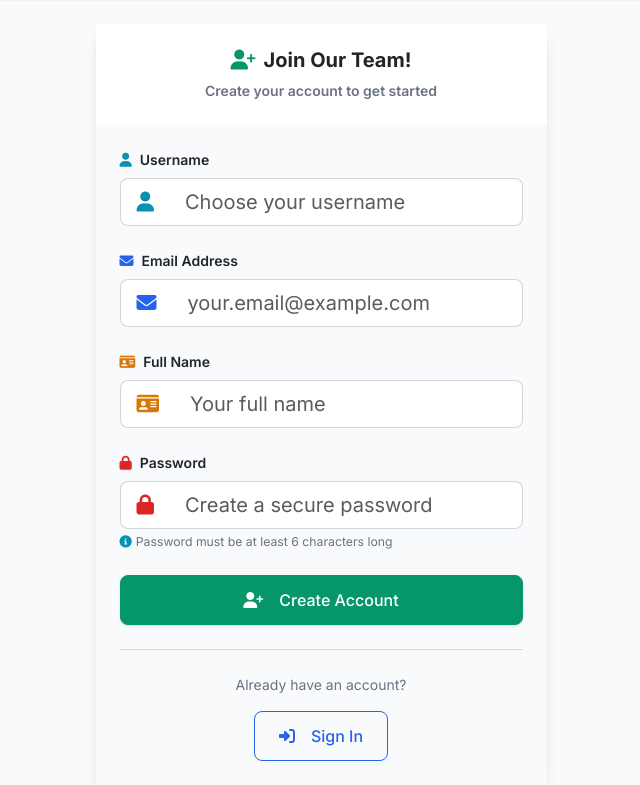
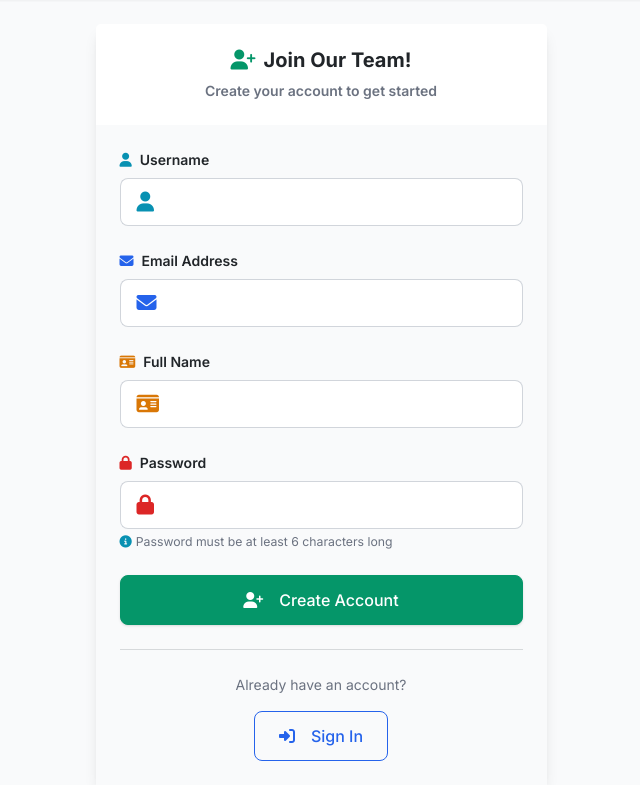
Before and after one commit to IstiaqueAhmd/home-management-system, a FastAPI app: page /register in a window 1280 px wide. Shown: the part 73-858 px from the top of the page, without its empty margins (319-959 px from the left). Run offline with FastAPI, Linux system fonts and the light colour scheme.

Commit message:
update ui

```diff
--- a/templates/login.html
+++ b/templates/login.html
@@ -37,8 +37,7 @@
                                 <span class="input-group-text bg-white border-end-0">
                                     <i class="fas fa-user text-info"></i>
                                 </span>
-                                <input type="text" class="form-control border-start-0 bg-white" id="username" name="username"
-                                       placeholder="Enter your username" required>
+                                <input type="text" class="form-control border-start-0 bg-white" id="username" name="username" required>
                             </div>
                         </div>
 
@@ -50,8 +49,7 @@
                                 <span class="input-group-text bg-white border-end-0">
                                     <i class="fas fa-lock text-warning"></i>
                                 </span>
-                                <input type="password" class="form-control border-start-0 bg-white" id="password" name="password"
-                                       placeholder="Enter your password" required>
+                                <input type="password" class="form-control border-start-0 bg-white" id="password" name="password" required>
                             </div>
                         </div>
 
--- a/templates/register.html
+++ b/templates/register.html
@@ -30,8 +30,7 @@
                                 <span class="input-group-text bg-white border-end-0">
                                     <i class="fas fa-user text-info"></i>
                                 </span>
-                                <input type="text" class="form-control border-start-0 bg-white" id="username" name="username"
-                                       placeholder="Choose your username" required>
+                                <input type="text" class="form-control border-start-0 bg-white" id="username" name="username" required>
                             </div>
                         </div>
 
@@ -43,8 +42,7 @@
                                 <span class="input-group-text bg-white border-end-0">
                                     <i class="fas fa-envelope text-primary"></i>
                                 </span>
-                                <input type="email" class="form-control border-start-0 bg-white" id="email" name="email"
-                                       placeholder="your.email@example.com" required>
+                                <input type="email" class="form-control border-start-0 bg-white" id="email" name="email" required>
                             </div>
                         </div>
 
@@ -56,8 +54,7 @@
                                 <span class="input-group-text bg-white border-end-0">
                                     <i class="fas fa-id-card text-warning"></i>
                                 </span>
-                                <input type="text" class="form-control border-start-0 bg-white" id="full_name" name="full_name"
-                                       placeholder="Your full name" required>
+                                <input type="text" class="form-control border-start-0 bg-white" id="full_name" name="full_name" required>
                             </div>
                         </div>
 
@@ -69,8 +66,7 @@
                                 <span class="input-group-text bg-white border-end-0">
                                     <i class="fas fa-lock text-danger"></i>
                                 </span>
-                                <input type="password" class="form-control border-start-0 bg-white" id="password" name="password"
-                                       placeholder="Create a secure password" required minlength="6">
+                                <input type="password" class="form-control border-start-0 bg-white" id="password" name="password" required minlength="6">
                             </div>
                             <div class="form-text text-muted">
                                 <i class="fas fa-info-circle me-1 text-info"></i>Password must be at least 6 characters long
```
